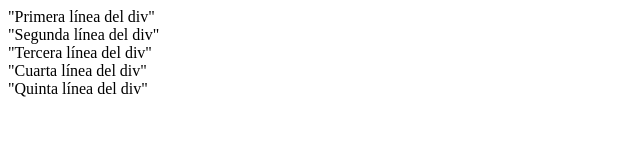
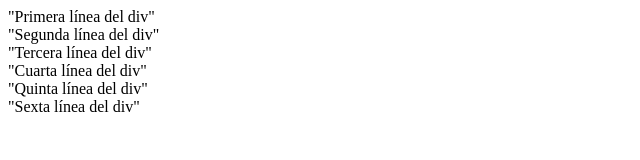
Before and after one commit to LuisD-DR/Repositorio_clase28-08, a plain HTML site: page index.html in a window 1280 px wide. Shown: the whole page, without its empty margins (0-640 px from the left). Drawn offline with Linux system fonts and the light colour scheme.

Commit message:
Sixth Commit

```diff
--- a/index.html
+++ b/index.html
@@ -11,5 +11,6 @@
     <div>"Tercera línea del div"</div>
     <div>"Cuarta línea del div"</div>
     <div>"Quinta línea del div"</div>
+    <div>"Sexta línea del div"</div>
 </body>
 </html>
```
